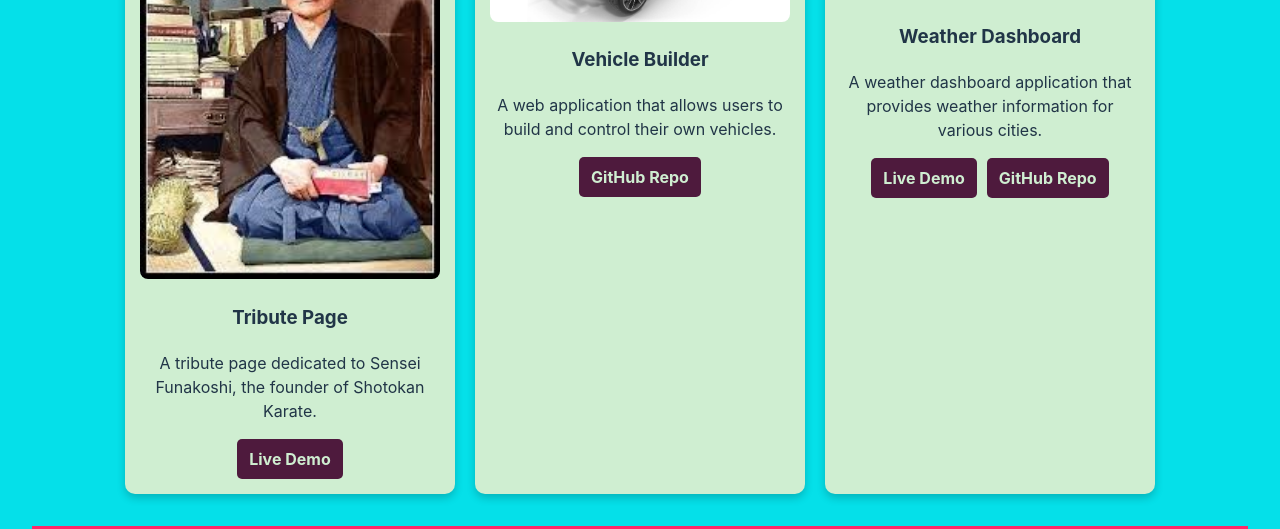
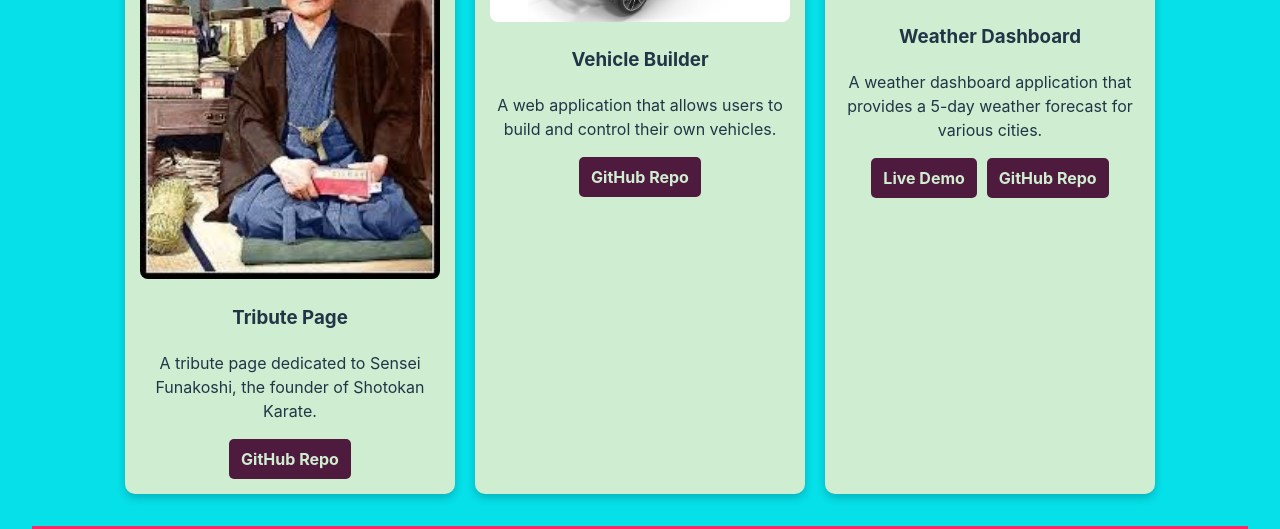
Before and after one commit to alanaainez/react-portfolio, a React (Vite) app in the folder vite-project/: page /portfolio in a window 1280 px wide. Shown: the part 870-1399 px from the top of the page. Built offline with nearby package versions, Linux system fonts and the light colour scheme.

Commit message:
git commit -m "Project descriptions"

```diff
--- a/vite-project/src/data/projectsData.js
+++ b/vite-project/src/data/projectsData.js
@@ -33,8 +33,7 @@ const projects = [
         title: "Tribute Page",
         description: "A tribute page dedicated to Sensei Funakoshi, the founder of Shotokan Karate.",
         image: tributeImg,
-        deployedLink: "https://your-live-project-link.com",
-        githubLink: "",
+        githubLink: "https://github.com/alanaainez/tribute-page.git",
     },
     {
         id: 5,
@@ -46,7 +45,7 @@ const projects = [
     {
         id: 6,
         title: "Weather Dashboard",
-        description: "A weather dashboard application that provides weather information for various cities.",
+        description: "A weather dashboard application that provides a 5-day weather forecast for various cities.",
         image: weatherImg,
         deployedLink: "https://weather-dashboard-fqw6.onrender.com/",
         githubLink: "https://github.com/alanaainez/weather-dashboard.git",
```
